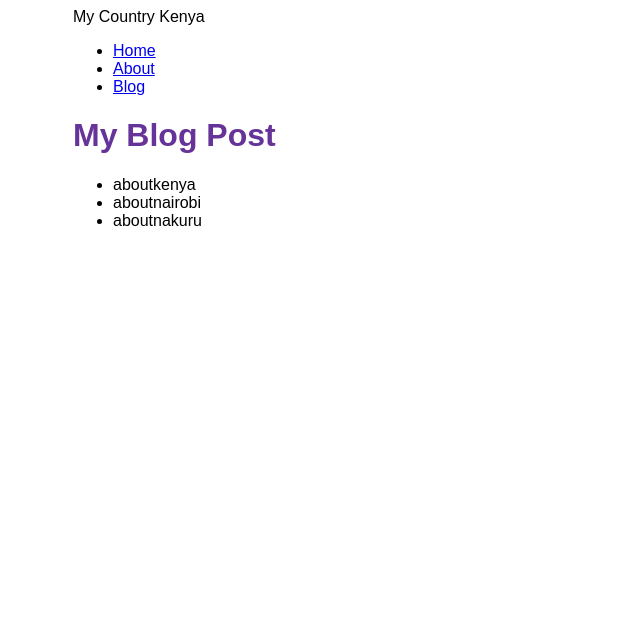
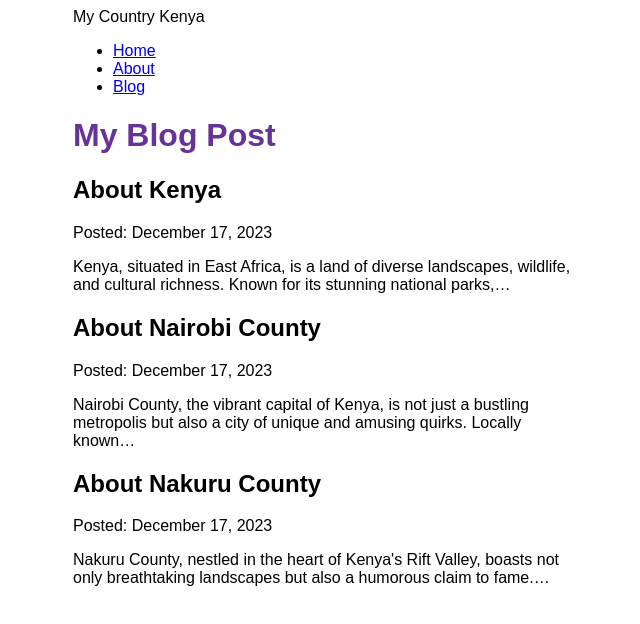
Before and after one commit to CalebCheptumo/my-first-gatsby-site, a Gatsby site: page /blog in a window 1280 px wide. Shown: the whole page, without its empty margins (317-957 px from the left). Built offline with nearby package versions, Linux system fonts and the light colour scheme; Gatsby itself is replaced by a stand-in of ours.

Commit message:
render blog post and excerpt

```diff
--- a/src/pages/blog.js
+++ b/src/pages/blog.js
@@ -1,33 +1,39 @@
 import * as React from "react";
 import { graphql } from "gatsby";
-import Layout from "../components/layout"
-import Seo from "../components/seo"
+import Layout from "../components/layout";
+import Seo from "../components/seo";
 
-const BlogPage = ({data}) => {
+const BlogPage = ({ data }) => {
   return (
     <Layout pageTitle="My Blog Post">
-          <ul>
-              {
-                  data.allFile.nodes.map(node => (
-                      <li key={node.name}>
-                          {node.name}
+          {
 
-                      </li>
+                  data.allMdx.nodes.map((node) => (
+                      <article key={node.id}>
+                          <h2>{node.frontmatter.title}</h2>
+                          <p>Posted: {node.frontmatter.date}</p>
+                          <p>{node.excerpt}</p>
+                      </article>
                   ))
               }
-      </ul>
+
     </Layout>
   );
 };
 export const query = graphql`
-query{
-    allFile{
-        nodes{
-            name
+  query {
+    allMdx(sort: { frontmatter: { date: DESC } }) {
+      nodes {
+        frontmatter {
+          date(formatString: "MMMM D, YYYY")
+          title
         }
+        id
+        excerpt
+      }
     }
-}
-`
+  }
+`;
 
 export const Head = () => <Seo title="Blog Page" />;
 
```
